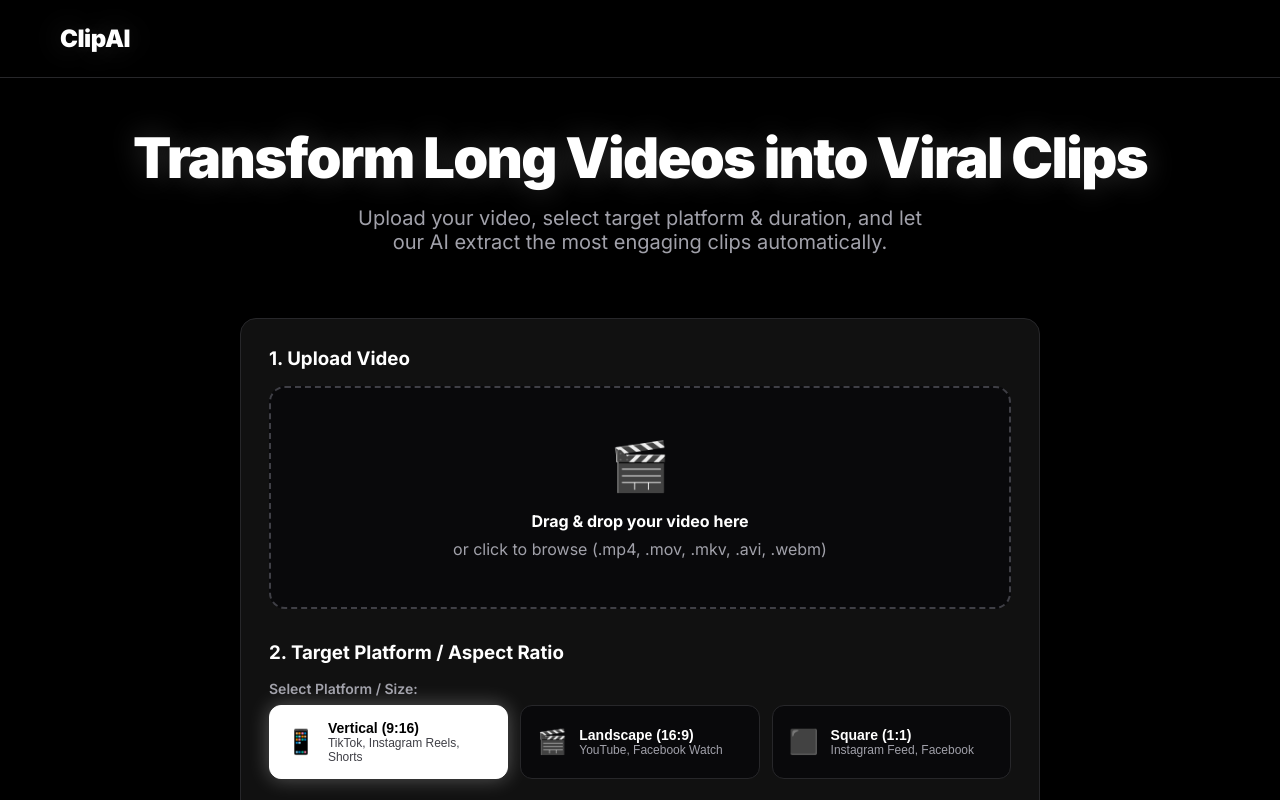
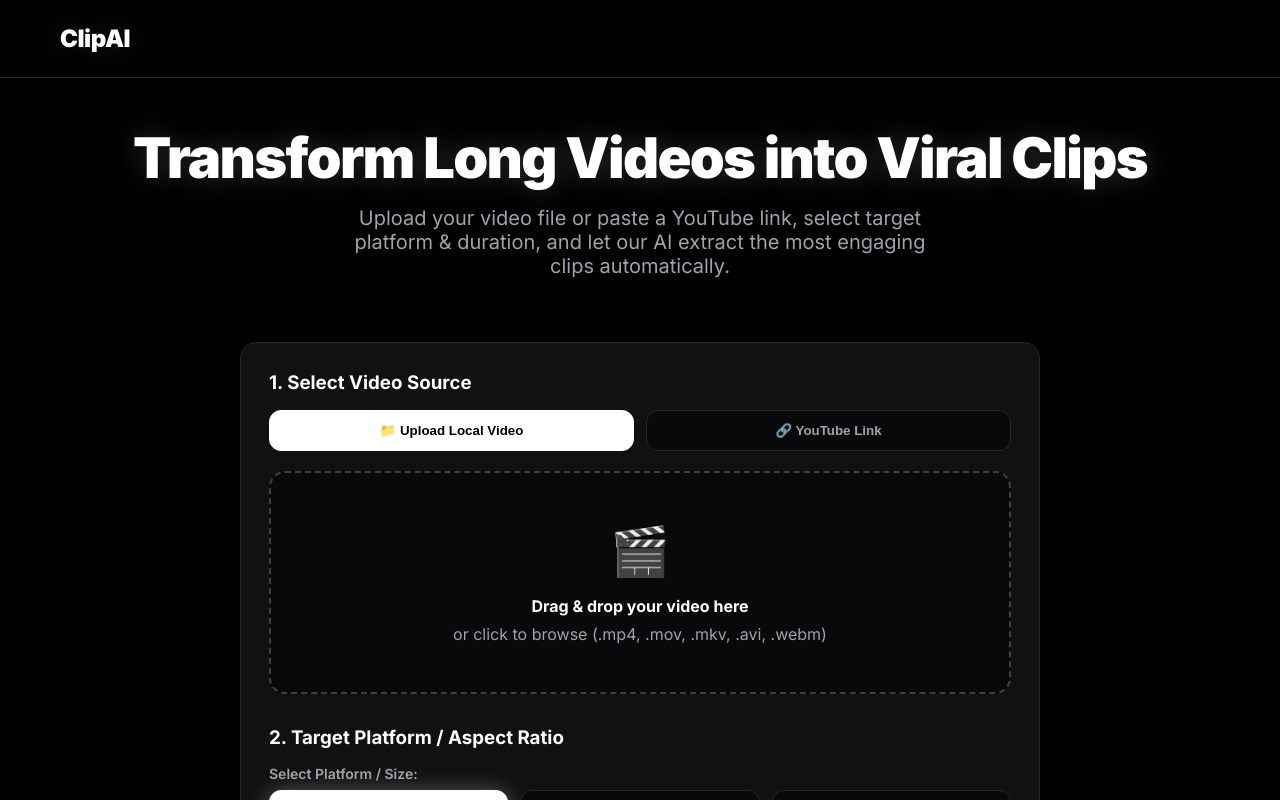
Before and after one commit to Aniq854/ai-video-clipper, a Next.js app in the folder frontend/: page / in a window 1280 px wide. Shown: the top 800 px of the page. Built offline with nearby package versions, Linux system fonts and the light colour scheme; no server answers.

Commit message:
Implement YouTube Link input support with auto-extracted clips and embed player

```diff
--- a/frontend/src/app/page.js
+++ b/frontend/src/app/page.js
@@ -9,6 +9,7 @@ import api from '../services/api';
 
 export default function Home() {
   const [file, setFile] = useState(null);
+  const [youtubeUrl, setYoutubeUrl] = useState('');
   const [duration, setDuration] = useState(null);
   const [aspectRatio, setAspectRatio] = useState('9:16');
   const [uploading, setUploading] = useState(false);
@@ -17,41 +18,56 @@ export default function Home() {
   const router = useRouter();
 
   const handleGenerate = async () => {
-    if (!file || !duration) return;
+    if ((!file && !youtubeUrl) || !duration) return;
 
     try {
       setUploading(true);
       setError('');
 
-      const blobUrl = URL.createObjectURL(file);
+      let jobId;
+      if (youtubeUrl) {
+        setProgress(50);
+        const res = await api.processYoutubeUrl(youtubeUrl, duration, aspectRatio);
+        jobId = res.jobId;
+        setProgress(100);
+      } else {
+        const blobUrl = URL.createObjectURL(file);
+        const res = await api.uploadVideo(file, duration, aspectRatio, (p) => {
+          setProgress(p);
+        });
+        jobId = res.jobId;
 
-      const { jobId } = await api.uploadVideo(file, duration, aspectRatio, (p) => {
-        setProgress(p);
-      });
-
-      if (typeof window !== 'undefined') {
-        sessionStorage.setItem('current_video_blob_' + jobId, blobUrl);
+        if (typeof window !== 'undefined') {
+          sessionStorage.setItem('current_video_blob_' + jobId, blobUrl);
+        }
       }
 
       router.push(`/result/${jobId}`);
     } catch (err) {
       console.error(err);
-      setError('Failed to upload video. Please try again.');
+      setError('Failed to process video. Please try again.');
       setUploading(false);
     }
   };
+
+  const isFormValid = (file || youtubeUrl) && duration && !uploading;
 
   return (
     <div className="fade-in">
       <section className="hero">
         <h1 className="gradient-text">Transform Long Videos into Viral Clips</h1>
-        <p>Upload your video, select target platform & duration, and let our AI extract the most engaging clips automatically.</p>
+        <p>Upload your video file or paste a YouTube link, select target platform & duration, and let our AI extract the most engaging clips automatically.</p>
       </section>
 
       <div className="card" style={{ maxWidth: '800px', margin: '0 auto' }}>
         <div style={{ marginBottom: '2rem' }}>
-          <h3 style={{ marginBottom: '1rem' }}>1. Upload Video</h3>
-          <UploadBox onFileSelect={setFile} selectedFile={file} />
+          <h3 style={{ marginBottom: '1rem' }}>1. Select Video Source</h3>
+          <UploadBox
+            onFileSelect={setFile}
+            selectedFile={file}
+            onUrlSelect={setYoutubeUrl}
+            youtubeUrl={youtubeUrl}
+          />
         </div>
 
         <div style={{ marginBottom: '2rem' }}>
@@ -73,7 +89,7 @@ export default function Home() {
         {uploading && (
           <div style={{ marginBottom: '1.5rem' }}>
             <div style={{ display: 'flex', justifyContent: 'space-between', fontSize: '0.875rem', marginBottom: '0.5rem' }}>
-              <span>Uploading...</span>
+              <span>Processing...</span>
               <span>{progress}%</span>
             </div>
             <div className="progress-bar-container">
@@ -86,7 +102,7 @@ export default function Home() {
           className="btn-primary"
           style={{ width: '100%', padding: '1rem', fontSize: '1.125rem' }}
           onClick={handleGenerate}
-          disabled={!file || !duration || uploading}
+          disabled={!isFormValid}
         >
           {uploading ? 'Processing...' : 'Generate Clips'}
         </button>
--- a/frontend/src/components/UploadBox.jsx
+++ b/frontend/src/components/UploadBox.jsx
@@ -2,8 +2,10 @@
 
 import { useState, useRef } from 'react';
 
-export default function UploadBox({ onFileSelect, selectedFile }) {
+export default function UploadBox({ onFileSelect, selectedFile, onUrlSelect, youtubeUrl }) {
+  const [activeMode, setActiveMode] = useState(youtubeUrl ? 'link' : 'file');
   const [dragActive, setDragActive] = useState(false);
+  const [urlInput, setUrlInput] = useState(youtubeUrl || '');
   const inputRef = useRef(null);
 
   const handleDrag = (e) => {
@@ -35,9 +37,17 @@ export default function UploadBox({ onFileSelect, selectedFile }) {
   const validateAndSetFile = (file) => {
     if (file.type.startsWith('video/')) {
       onFileSelect(file);
+      if (onUrlSelect) onUrlSelect('');
     } else {
       alert('Please select a valid video file.');
     }
+  };
+
+  const handleUrlChange = (e) => {
+    const val = e.target.value;
+    setUrlInput(val);
+    if (onUrlSelect) onUrlSelect(val);
+    if (onFileSelect && val) onFileSelect(null);
   };
 
   const formatBytes = (bytes, decimals = 2) => {
@@ -50,6 +60,55 @@ export default function UploadBox({ onFileSelect, selectedFile }) {
   };
 
   return (
+    <div>
+      {/* Tab Switcher */}
+      <div style={{ display: 'flex', gap: '0.75rem', marginBottom: '1.25rem' }}>
+        <button
+          type="button"
+          onClick={() => { setActiveMode('file'); if (onUrlSelect) onUrlSelect(''); }}
+          style={{
+            flex: 1,
+            padding: '0.75rem 1rem',
+            borderRadius: '0.75rem',
+            border: activeMode === 'file' ? '1px solid #ffffff' : '1px solid #27272a',
+            background: activeMode === 'file' ? '#ffffff' : '#09090b',
+            color: activeMode === 'file' ? '#000000' : '#a1a1aa',
+            fontWeight: '700',
+            cursor: 'pointer',
+            transition: 'all 0.2s ease',
+            display: 'flex',
+            alignItems: 'center',
+            justifyContent: 'center',
+            gap: '0.5rem'
+          }}
+        >
+          📁 Upload Local Video
+        </button>
+
+        <button
+          type="button"
+          onClick={() => { setActiveMode('link'); if (onFileSelect) onFileSelect(null); }}
+          style={{
+            flex: 1,
+            padding: '0.75rem 1rem',
+            borderRadius: '0.75rem',
+            border: activeMode === 'link' ? '1px solid #ffffff' : '1px solid #27272a',
+            background: activeMode === 'link' ? '#ffffff' : '#09090b',
+            color: activeMode === 'link' ? '#000000' : '#a1a1aa',
+            fontWeight: '700',
+            cursor: 'pointer',
+            transition: 'all 0.2s ease',
+            display: 'flex',
+            alignItems: 'center',
+            justifyContent: 'center',
+            gap: '0.5rem'
+          }}
+        >
+          🔗 YouTube Link
+        </button>
+      </div>
+
+      {activeMode === 'file' ? (
         <div
           className={`upload-zone ${dragActive ? 'drag-active' : ''}`}
           onDragEnter={handleDrag}
@@ -72,13 +131,39 @@ export default function UploadBox({ onFileSelect, selectedFile }) {
 
           {selectedFile ? (
             <div>
-          <h4 style={{ color: 'var(--text-primary)', marginBottom: '0.5rem' }}>{selectedFile.name}</h4>
-          <p style={{ color: 'var(--text-secondary)' }}>{formatBytes(selectedFile.size)}</p>
+              <h4 style={{ color: '#ffffff', marginBottom: '0.5rem' }}>{selectedFile.name}</h4>
+              <p style={{ color: '#a1a1aa' }}>{formatBytes(selectedFile.size)}</p>
             </div>
           ) : (
             <div>
-          <h4 style={{ color: 'var(--text-primary)', marginBottom: '0.5rem' }}>Drag & drop your video here</h4>
-          <p style={{ color: 'var(--text-secondary)' }}>or click to browse (.mp4, .mov, .mkv, .avi, .webm)</p>
+              <h4 style={{ color: '#ffffff', marginBottom: '0.5rem' }}>Drag & drop your video here</h4>
+              <p style={{ color: '#a1a1aa' }}>or click to browse (.mp4, .mov, .mkv, .avi, .webm)</p>
+            </div>
+          )}
+        </div>
+      ) : (
+        <div style={{ background: '#09090b', border: '1px solid #27272a', borderRadius: '1rem', padding: '2rem 1.5rem', textAlign: 'center' }}>
+          <div style={{ fontSize: '2.5rem', marginBottom: '1rem' }}>📺</div>
+          <h4 style={{ color: '#ffffff', marginBottom: '0.5rem' }}>Paste YouTube Video URL</h4>
+          <p style={{ color: '#a1a1aa', fontSize: '0.875rem', marginBottom: '1.25rem' }}>
+            Paste any long YouTube video link to generate viral clips & thumbnails automatically.
+          </p>
+          <input
+            type="url"
+            placeholder="https://www.youtube.com/watch?v=..."
+            value={urlInput}
+            onChange={handleUrlChange}
+            style={{
+              width: '100%',
+              padding: '0.875rem 1.25rem',
+              borderRadius: '0.75rem',
+              border: '1px solid #3f3f46',
+              background: '#000000',
+              color: '#ffffff',
+              fontSize: '1rem',
+              outline: 'none'
+            }}
+          />
         </div>
       )}
     </div>
--- a/frontend/src/services/api.js
+++ b/frontend/src/services/api.js
@@ -30,8 +30,8 @@ const api = {
       console.warn('Multipart upload failed or payload limit exceeded, using metadata payload fallback:', err.message);
       if (onProgress) onProgress(100);
       const response = await apiClient.post('/api/upload', {
-        videoName: file.name,
-        videoSize: file.size,
+        videoName: file?.name || 'video.mp4',
+        videoSize: file?.size || 0,
         duration,
         aspectRatio
       }, {
@@ -41,6 +41,19 @@ const api = {
       });
       return response.data;
     }
+  },
+
+  processYoutubeUrl: async (youtubeUrl, duration, aspectRatio = '9:16') => {
+    const response = await apiClient.post('/api/upload', {
+      youtubeUrl,
+      duration,
+      aspectRatio
+    }, {
+      headers: {
+        'Content-Type': 'application/json'
+      }
+    });
+    return response.data;
   },
 
   getJobStatus: async (jobId) => {
```
Also changed, not shown: frontend/src/app/api/upload/route.js (+17 -3 lines), frontend/src/components/ClipCard.jsx (+21 -8 lines). Lines whose indentation alone changed are shown as unchanged.
